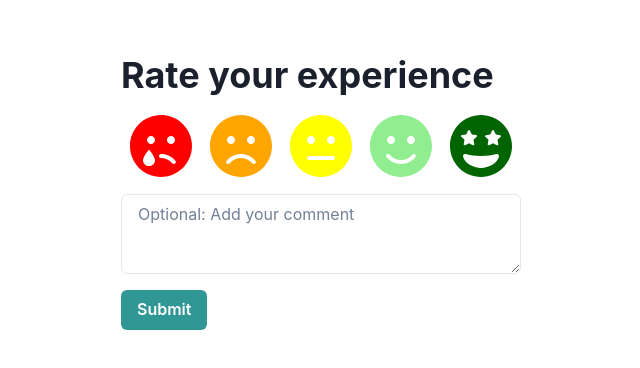
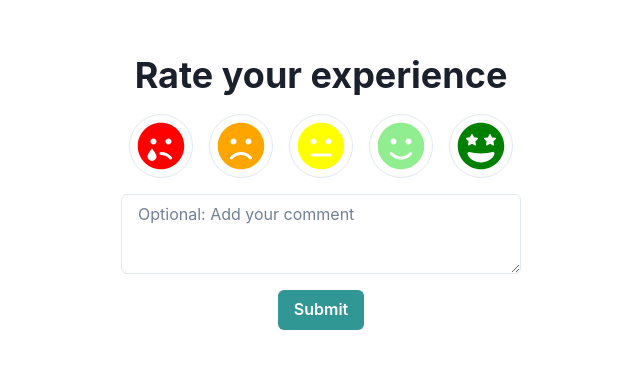
Before and after one commit to MohsenUSA/rating, a React (Create React App) app: page / in a window 1280 px wide. Shown: the part 208-576 px from the top of the page, without its empty margins (319-959 px from the left). Built offline with nearby package versions, Linux system fonts and the light colour scheme.

Commit message:
Demo Version!

```diff
--- a/public/index.html
+++ b/public/index.html
@@ -7,7 +7,7 @@
     <meta name="theme-color" content="#000000" />
     <meta
       name="description"
-      content="Web site created using create-react-app"
+      content="Developed by Mohajiho"
     />
     <link rel="apple-touch-icon" href="%PUBLIC_URL%/logo192.png" />
     <!--
@@ -24,7 +24,7 @@
       work correctly both with client-side routing and a non-root public URL.
       Learn how to configure a non-root public URL by running `npm run build`.
     -->
-    <title>React App</title>
+    <title>Customer Experience Survey</title>
   </head>
   <body>
     <noscript>You need to enable JavaScript to run this app.</noscript>
--- a/src/App.js
+++ b/src/App.js
@@ -39,7 +39,7 @@ function App() {
   return (
     <ChakraProvider>
       <Box display="flex" justifyContent="center" alignItems="center" minHeight="100vh">
-        <Box width="90%" maxWidth="400px">
+        <Box width="90%" maxWidth="400px" textAlign="center">
           <Heading mb={4}>Rate your experience</Heading>
           <Emojis selected={rating} onSelect={handleRating} />
           <Textarea
@@ -48,7 +48,7 @@ function App() {
             value={comment}
             onChange={(e) => setComment(e.target.value)}
           />
-          <Button mt={4} colorScheme="teal" textAlign="center" onClick={handleSubmit}>
+          <Button mt={4} colorScheme="teal" onClick={handleSubmit} mx="auto">
             Submit
           </Button>
         </Box>
--- a/src/Emojis.js
+++ b/src/Emojis.js
@@ -13,103 +13,65 @@ const Emojis = ({ selected, onSelect }) => {
       textAlign="center"
     >
       <IconButton
-        icon={<FaSadTear style={{ fontSize: '4rem', color: selected === 1 ? 'red' : 'red' }} />}
+        icon={<FaSadTear style={{ fontSize: '3rem', color: 'red' }} />}
         aria-label="sad"
         onClick={() => onSelect(1)}
-        colorScheme={selected === 1 ? 'gray' : ''}
+        colorScheme="gray"
         size="xlg"
         mb={{ base: 4, md: 0 }}
         mr={{ base: 0, md: 4 }}
+        variant={selected === 1 ? 'solid' : 'outline'}
+        borderRadius="50%"
+        p="7px" // Adjust padding here
       />
       <IconButton
-        icon={<FaFrown style={{ fontSize: '4rem', color: selected === 2 ? 'orange' : 'orange' }} />}
+        icon={<FaFrown style={{ fontSize: '3rem', color: 'orange' }} />}
         aria-label="unhappy"
         onClick={() => onSelect(2)}
-        colorScheme={selected === 2 ? 'gray' : ''}
+        colorScheme="gray"
         size="xlg"
         mb={{ base: 4, md: 0 }}
         mr={{ base: 0, md: 4 }}
+        variant={selected === 2 ? 'solid' : 'outline'}
+        borderRadius="50%"
+        p="7px" // Adjust padding here
       />
       <IconButton
-        icon={<FaMeh style={{ fontSize: '4rem', color: selected === 3 ? 'yellow' : 'yellow' }} />}
+        icon={<FaMeh style={{ fontSize: '3rem', color: 'yellow' }} />}
         aria-label="neutral"
         onClick={() => onSelect(3)}
-        colorScheme={selected === 3 ? 'gray' : ''}
+        colorScheme="gray"
         size="xlg"
         mb={{ base: 4, md: 0 }}
         mr={{ base: 0, md: 4 }}
+        variant={selected === 3 ? 'solid' : 'outline'}
+        borderRadius="50%"
+        p="7px" // Adjust padding here
       />
       <IconButton
-        icon={<FaSmile style={{ fontSize: '4rem', color: selected === 4 ? 'lightgreen' : 'lightgreen' }} />}
+        icon={<FaSmile style={{ fontSize: '3rem', color: 'lightgreen' }} />}
         aria-label="happy"
         onClick={() => onSelect(4)}
-        colorScheme={selected === 4 ? 'gray' : ''}
+        colorScheme="gray"
         size="xlg"
         mb={{ base: 4, md: 0 }}
         mr={{ base: 0, md: 4 }}
+        variant={selected === 4 ? 'solid' : 'outline'}
+        borderRadius="50%"
+        p="7px" // Adjust padding here
       />
       <IconButton
-        icon={<FaGrinStars style={{ fontSize: '4rem', color: selected === 5 ? 'darkgreen' : 'darkgreen' }} />}
+        icon={<FaGrinStars style={{ fontSize: '3rem', color: 'green' }} />}
         aria-label="very-happy"
         onClick={() => onSelect(5)}
-        colorScheme={selected === 5 ? 'gray' : ''}
+        colorScheme="gray"
         size="xlg"
+        variant={selected === 5 ? 'solid' : 'outline'}
+        borderRadius="50%"
+        p="7px" // Adjust padding here
       />
     </Box>
   );
 };
 
 export default Emojis;
-
-
-
-
-
-// // Emojis.js
-// import React from 'react';
-// import { HStack, IconButton } from '@chakra-ui/react';
-// import { FaSadTear, FaFrown, FaMeh, FaSmile, FaGrinStars } from 'react-icons/fa';
-
-// const Emojis = ({ selected, onSelect }) => {
-//   return (
-//     <HStack spacing={4}>
-//       <IconButton
-//         icon={<FaSadTear style={{ color: selected === 1 ? 'red' : 'red' }} />}
-//         aria-label="sad"
-//         onClick={() => onSelect(1)}
-//         colorScheme={selected === 1 ? 'gray' : ''}
-//         fontSize="4xl"
-//       />
-//       <IconButton
-//         icon={<FaFrown style={{ color: selected === 2 ? 'orange' : 'orange' }} />}
-//         aria-label="unhappy"
-//         onClick={() => onSelect(2)}
-//         colorScheme={selected === 2 ? 'gray' : ''}
-//         fontSize="4xl"
-//       />
-//       <IconButton
-//         icon={<FaMeh style={{ color: selected === 3 ? 'yellow' : 'yellow' }} />}
-//         aria-label="neutral"
-//         onClick={() => onSelect(3)}
-//         colorScheme={selected === 3 ? 'gray' : ''}
-//         fontSize="4xl"
-//       />
-//       <IconButton
-//         icon={<FaSmile style={{ color: selected === 4 ? 'lightgreen' : 'lightgreen' }} />}
-//         aria-label="happy"
-//         onClick={() => onSelect(4)}
-//         colorScheme={selected === 4 ? 'gray' : ''}
-//         fontSize="4xl"
-//       />
-//       <IconButton
-//         icon={<FaGrinStars style={{ color: selected === 5 ? 'darkgreen' : 'darkgreen' }} />}
-//         aria-label="very-happy"
-//         onClick={() => onSelect(5)}
-//         colorScheme={selected === 5 ? 'gray' : ''}
-//         fontSize="4xl"
-//       />
-//     </HStack>
-//   );
-// };
-
-// export default Emojis;
```
